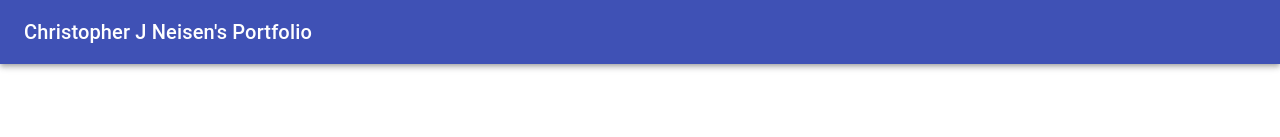
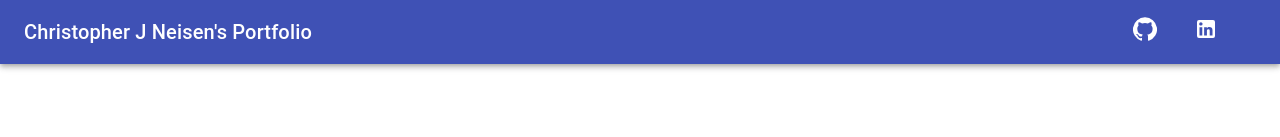
Before and after one commit to cneisen234/chris-neisen-portfolio, a React (Create React App) app: page / in a window 1280 px wide. Shown: the top 137 px of the page. Built offline with nearby package versions, Linux system fonts and the light colour scheme.

Commit message:
added icons

```diff
--- a/src/Album.js
+++ b/src/Album.js
@@ -2,6 +2,7 @@ import React from 'react';
 import AppBar from '@material-ui/core/AppBar';
 import Button from '@material-ui/core/Button';
 import GitHubIcon from "@material-ui/icons/GitHub";
+import LinkedInIcon from '@material-ui/icons/LinkedIn';
 import Card from '@material-ui/core/Card';
 import CardActions from '@material-ui/core/CardActions';
 import CardContent from '@material-ui/core/CardContent';
@@ -72,8 +73,47 @@ export default function Album() {
       <CssBaseline />
       <AppBar position="relative">
         <Toolbar>
-          <Typography variant="h6" color="inherit" noWrap>
+          <Typography
+            style={{
+              width: "90%",
+            }}
+            variant="h6"
+            color="inherit"
+            noWrap
+          >
             Christopher J Neisen's Portfolio
+          </Typography>
+          <Typography
+            style={{
+              width: "5%",
+            }}
+          >
+            {" "}
+            <Link
+              style={{
+                textDecoration: "none",
+              }}
+              color="inherit"
+              href="https://github.com/cneisen234"
+            >
+              <GitHubIcon />
+            </Link>{" "}
+          </Typography>
+          <Typography
+            style={{
+              width: "5%",
+            }}
+          >
+            {" "}
+            <Link
+              style={{
+                textDecoration: "none",
+              }}
+              color="inherit"
+              href="https://www.linkedin.com/in/chris-neisen-95678619b/"
+            >
+              <LinkedInIcon />
+            </Link>{" "}
           </Typography>
         </Toolbar>
       </AppBar>
@@ -114,19 +154,19 @@ export default function Album() {
               fulfillment of a lifelong dream and couldn't be happier. I've
               always had an interest in what goes on behind the scenes of
               software systems. I’ve invested a lot of time diving deep and I'm
-              always determined to learning and growing more. <br /> <br /> In my free time I
-              like to play volleyball and tennis. I love to swim at the lakes
-              and I also enjoy hiking. One of my favorite ways to spend a summer
-              evening is around a bonfire with friends. I also love listening to
-              music. <br /> <br /> I have a drive and passion to do a job and do it well and
-              to become my best self. I'm always seeking to learn and grow and
-              improve myself in every way. I have a gift where I easily inspire
-              others to do their best as well and know how to keep people
-              motivated to the goals they have and can easily lead people in the
-              right direction if they get off track. I have leadership
-              experience both professionally as well as personally, I'm also a
-              very likable person, and that allows me to bring a lot to the
-              table.
+              always determined to learning and growing more. <br /> <br /> In
+              my free time I like to play volleyball and tennis. I love to swim
+              at the lakes and I also enjoy hiking. One of my favorite ways to
+              spend a summer evening is around a bonfire with friends. I also
+              love listening to music. <br /> <br /> I have a drive and passion
+              to do a job and do it well and to become my best self. I'm always
+              seeking to learn and grow and improve myself in every way. I have
+              a gift where I easily inspire others to do their best as well and
+              know how to keep people motivated to the goals they have and can
+              easily lead people in the right direction if they get off track. I
+              have leadership experience both professionally as well as
+              personally, I'm also a very likable person, and that allows me to
+              bring a lot to the table.
             </Typography>
             <div className={classes.heroButtons}>
               <Grid container spacing={2} justify="center">
```
